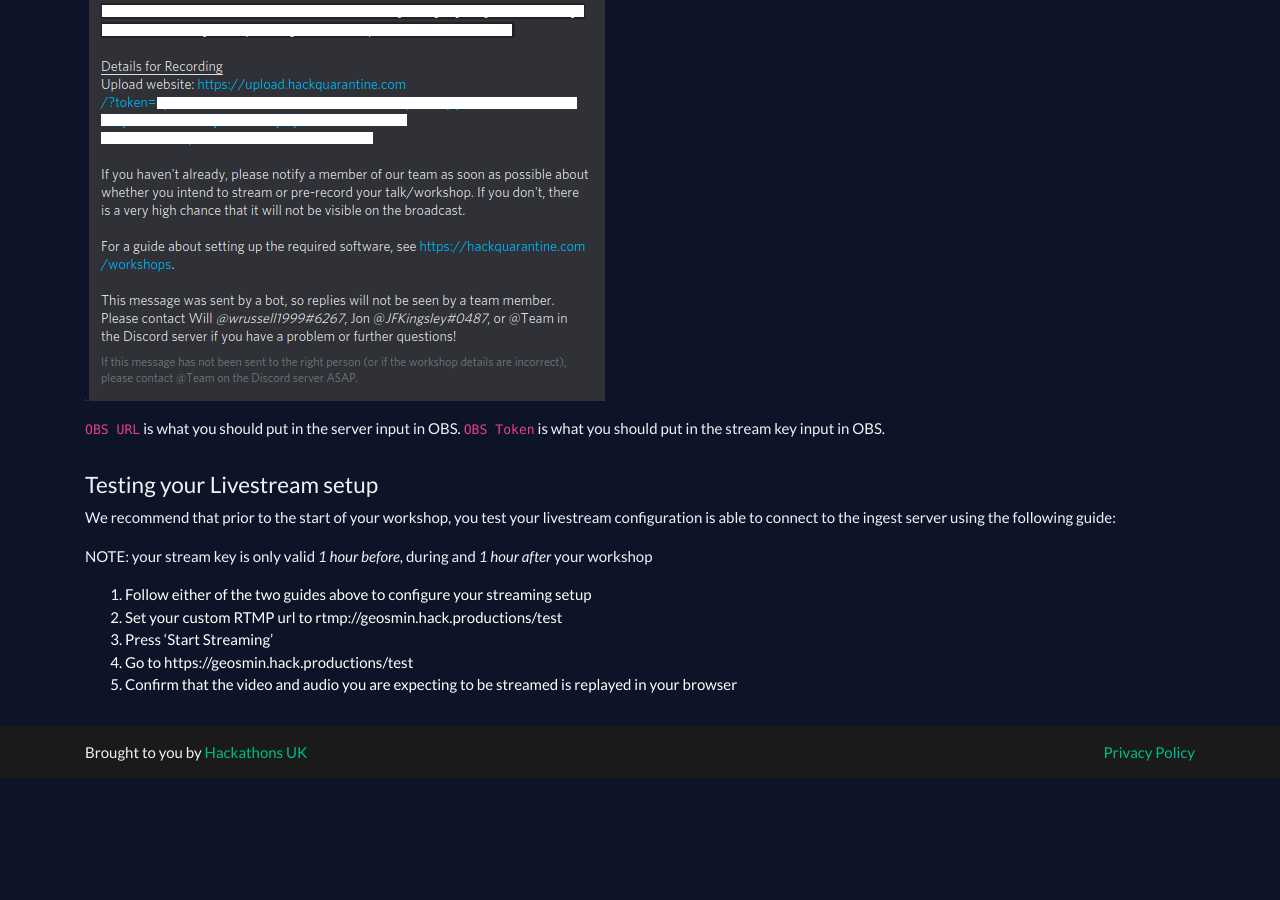
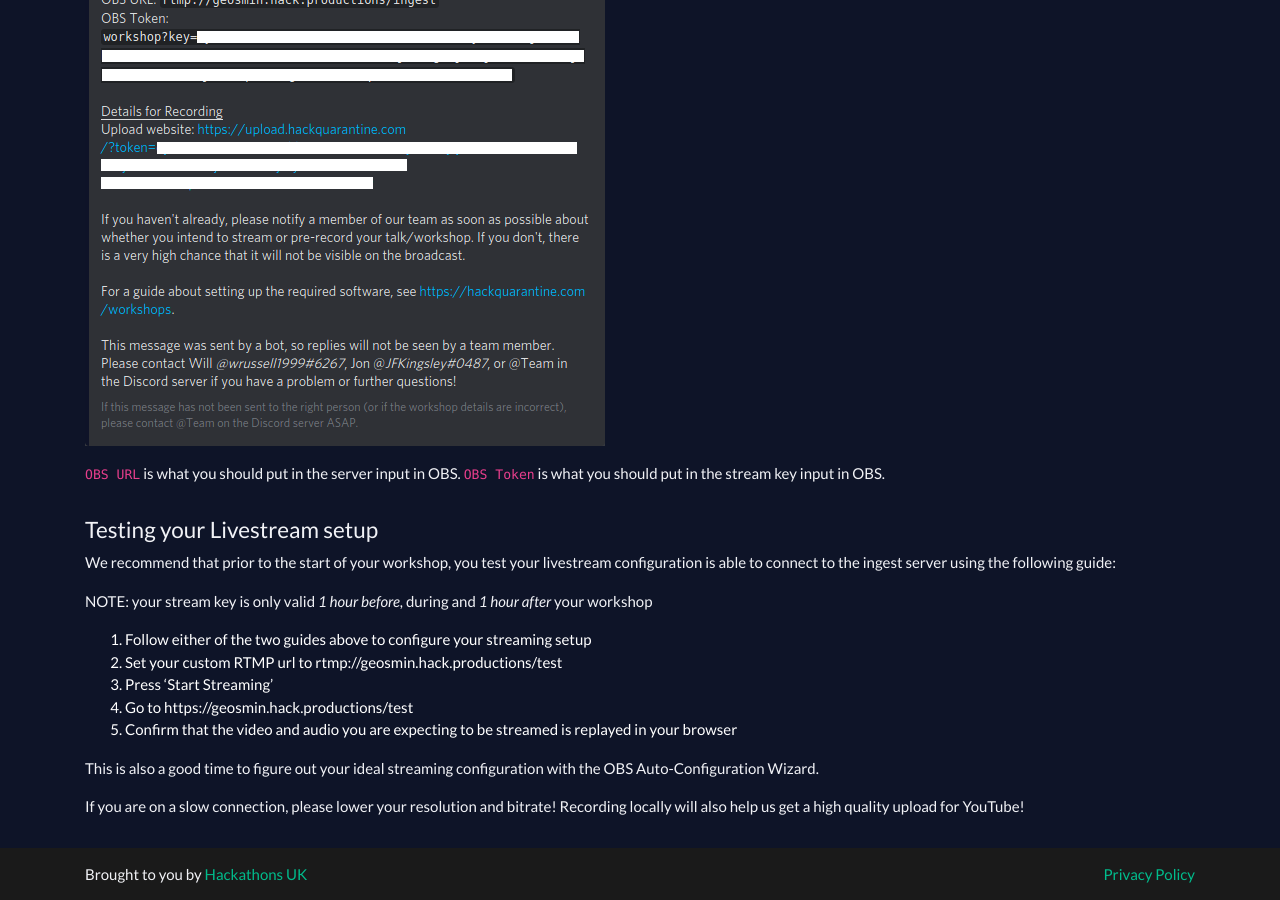
Before and after one commit to HackQuarantine/hq-website, a Jekyll site: the page built from workshops.md, in a window 1280 px wide and 900 px high, scrolled down 2337 px. Built offline with Jekyll 4.4.1, drawn with Linux system fonts in a browser that asks for light colours; nearby versions of some CDN libraries; before the commit the page ends 3115 px from its top, so only the background shows below that; some of the changed text lies outside the part shown.

```diff
--- a/workshops.md
+++ b/workshops.md
@@ -35,8 +35,9 @@ It can also record the content of your screen to a video file, and we recommend
 4. Add a Display Capture or Window Capture source
 5. Add an Audio Input Capture source for microphone
 6. Optionally: if you’re on a Mac, follow [this guide](https://obsproject.com/forum/resources/os-x-capture-audio-with-ishowu-audio-capture.505/) to capture system audio.
-7. Open OBS settings to add the `Server` and `Stream Key` (see below)
-8. Press the `Start Streaming` button
+7. Use the OBS Auto-Configuration Wizard to find your ideal stream settings for your computer. It's under Tools->Auto-Configuration Wizard. Please use the test endpoint for setting this up. (See below!)
+8. Open OBS settings to add the `Server` and `Stream Key` (see below)
+9. Press the `Start Streaming` button
 
 
 We will be sending you a Stream Key and Upload URL via Discord before the event. Make sure to give your Discord username to Karl.
@@ -88,3 +89,8 @@ NOTE: your stream key is only valid *1 hour before*, during and *1 hour after* y
   3. Press 'Start Streaming'
   3. Go to https://geosmin.hack.productions/test
   4. Confirm that the video and audio you are expecting to be streamed is replayed in your browser
+
+
+This is also a good time to figure out your ideal streaming configuration with the OBS Auto-Configuration Wizard.
+
+If you are on a slow connection, please lower your resolution and bitrate! Recording locally will also help us get a high quality upload for YouTube!
```
